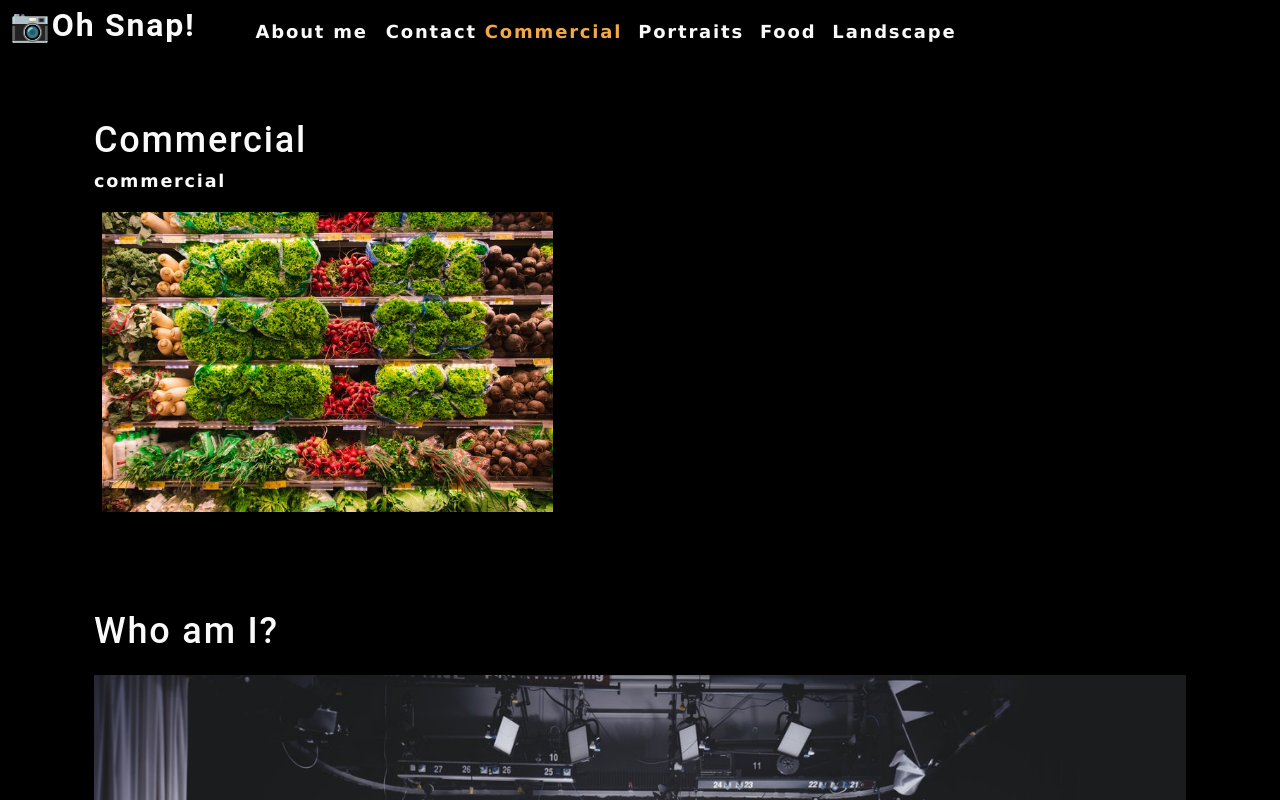
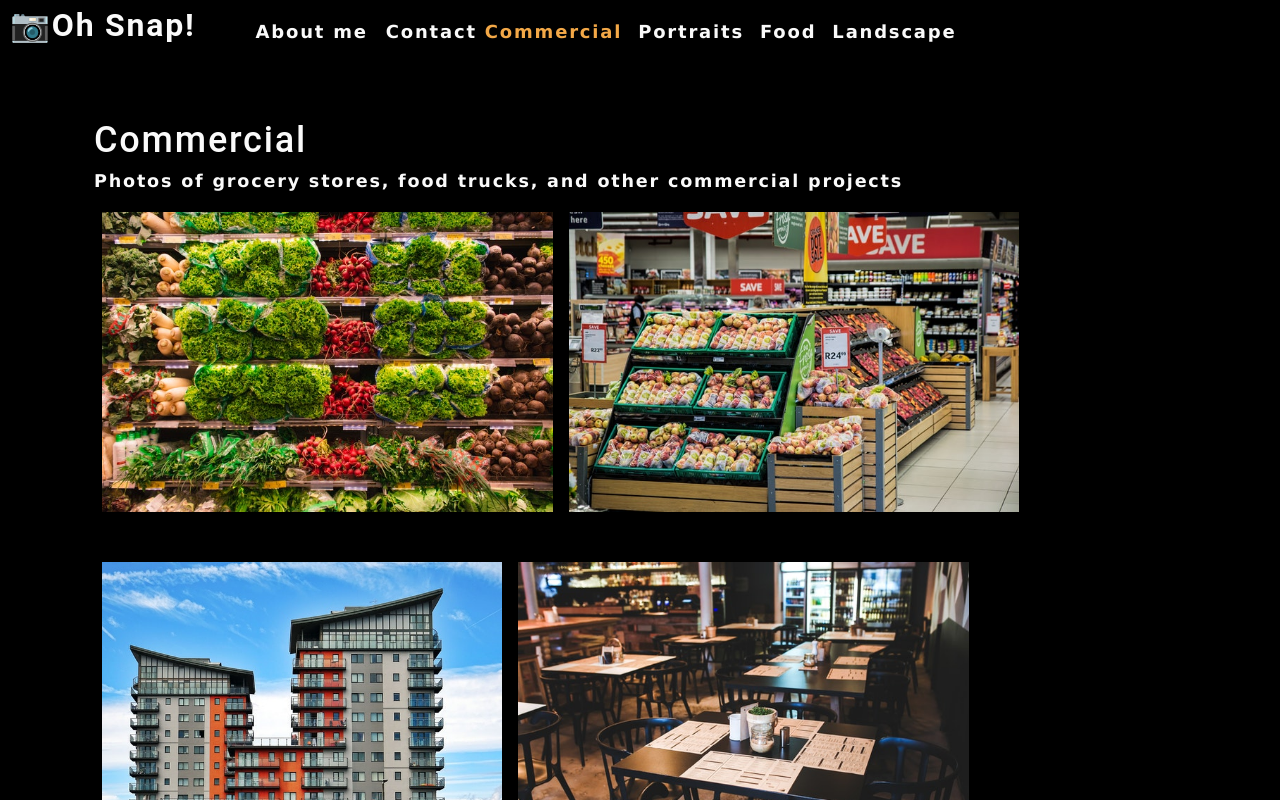
Before and after one commit to AlexJCturbo/photo-port, a React (Create React App) app: page / in a window 1280 px wide. Shown: the top 800 px of the page. Built offline with nearby package versions, Linux system fonts and the light colour scheme.

Commit message:
displaying gallery thumbnails

```diff
--- a/src/App.js
+++ b/src/App.js
@@ -25,6 +25,7 @@
 
   const [currentCategory, setCurrentCategory] = useState(categories[0]);
 
+  //We pass the current category, which is the category selected by the user, from the Gallery.
   return (
     <div>
       <Nav categories={categories}
@@ -32,7 +33,7 @@
         setCurrentCategory={setCurrentCategory}
       ></Nav>
       <main>
-        <Gallery></Gallery>
+        <Gallery currentCategory={currentCategory}></Gallery>
         <About></About>
       </main>
     </div>
--- /dev/null
+++ b/src/components/Gallery/PhotoList.js
@@ -0,0 +1,127 @@
+import React, { useState } from 'react'
+
+//import photo from '../../assets/small/commercial/0.jpg';
+
+const PhotoList = ({ category }) => {
+  const [photos] = useState([
+    {
+      name: 'Grocery aisle',
+      category: 'commercial',
+      description: 'Lorem ipsum dolor sit amet, consectetur adipiscing elit. Nunc ultricie',
+    },
+    {
+      name: 'Grocery booth',
+      category: 'commercial',
+      description: 'Lorem ipsum dolor sit amet, consectetur adipiscing elit. Nunc ultricie',
+    },
+    {
+      name: 'Building exterior',
+      category: 'commercial',
+      description: 'Lorem ipsum dolor sit amet, consectetur adipiscing elit. Nunc ultricie',
+    },
+    {
+      name: 'Restaurant table',
+      category: 'commercial',
+      description: 'Lorem ipsum dolor sit amet, consectetur adipiscing elit. Nunc ultricie',
+    },
+    {
+      name: 'Cafe interior',
+      category: 'commercial',
+      description: 'Lorem ipsum dolor sit amet, consectetur adipiscing elit. Nunc ultricie',
+    },
+    {
+      name: 'Cat green eyes',
+      category: 'portraits',
+      description: 'Lorem ipsum dolor sit amet, consectetur adipiscing elit. Nunc ultricie',
+    },
+    {
+      name: 'Green parrot',
+      category: 'portraits',
+      description: 'Lorem ipsum dolor sit amet, consectetur adipiscing elit. Nunc ultricie',
+    },
+    {
+      name: 'Yellow macaw',
+      category: 'portraits',
+      description: 'Lorem ipsum dolor sit amet, consectetur adipiscing elit. Nunc ultricie',
+    },
+    {
+      name: 'Pug smile',
+      category: 'portraits',
+      description: 'Lorem ipsum dolor sit amet, consectetur adipiscing elit. Nunc ultricie',
+    },
+    {
+      name: 'Pancakes',
+      category: 'food',
+      description: 'Lorem ipsum dolor sit amet, consectetur adipiscing elit. Nunc ultricie',
+    },
+    {
+      name: 'Burrito',
+      category: 'food',
+      description: 'Lorem ipsum dolor sit amet, consectetur adipiscing elit. Nunc ultricie',
+    },
+    {
+      name: 'Scallop pasta',
+      category: 'food',
+      description: 'Lorem ipsum dolor sit amet, consectetur adipiscing elit. Nunc ultricie',
+    },
+    {
+      name: 'Burger',
+      category: 'food',
+      description: 'Lorem ipsum dolor sit amet, consectetur adipiscing elit. Nunc ultricie',
+    },
+    {
+      name: 'Fruit bowl',
+      category: 'food',
+      description: 'Lorem ipsum dolor sit amet, consectetur adipiscing elit. Nunc ultricie',
+    },
+    {
+      name: 'Green river',
+      category: 'landscape',
+      description: 'Lorem ipsum dolor sit amet, consectetur adipiscing elit. Nunc ultricie',
+    },
+    {
+      name: 'Docks',
+      category: 'landscape',
+      description: 'Lorem ipsum dolor sit amet, consectetur adipiscing elit. Nunc ultricie',
+    },
+    {
+      name: 'Panoramic village by sea',
+      category: 'landscape',
+      description: 'Lorem ipsum dolor sit amet, consectetur adipiscing elit. Nunc ultricie',
+    },
+    {
+      name: 'Domestic landscape',
+      category: 'landscape',
+      description: 'Lorem ipsum dolor sit amet, consectetur adipiscing elit. Nunc ultricie',
+    },
+    {
+      name: 'Park bench',
+      category: 'landscape',
+      description: 'Lorem ipsum dolor sit amet, consectetur adipiscing elit. Nunc ultricie',
+    },
+  ]);
+
+  //We're going through each photo in the photos array, trying to find every photo that matches the category that was selected by the user. If a photo matches the condition, it is returned in an array and assigned to currentPhotos. Then we can map the currentPhotos array to render each photo that matches the category selected by the user.
+  //The last step we need to take is to pass the current category, which is the category selected by the user, from the Gallery component in App.js
+  const currentPhotos = photos.filter((photo) => photo.category === category);
+
+  return (
+    <div>
+      <div className='flex-row'>
+        {currentPhotos.map((image, i) => (
+          <img
+            src={require(`../../assets/small/${category}/${i}.jpg`)}
+            alt={image.name}
+            className="img-thumbnail mx-1"
+            key={image.name}
+          />
+        ))}
+      </div>
+    </div>
+  )
+}
+
+//The key attribute was assigned the image's name. This attribute value must be a unique string. The absence of this unique key value will cause an error message.
+//src was assigned the require expression. Though this isn't a common practice, it certainly has its use cases! We were also able to take advantage of the incremental naming of the images by using i.
+
+export default PhotoList;
--- a/src/components/Gallery/index.js
+++ b/src/components/Gallery/index.js
@@ -1,27 +1,25 @@
 //we import useState as a named import from react destructuring from imports
 import React from "react";
 import { capitalizeFirstLetter } from '../../utils/helpers';
-import photo from "../../assets/small/commercial/0.jpg";
+//import photo from "../../assets/small/commercial/0.jpg";
+import PhotoList from "./PhotoList";
 
-function Gallery(props) {
-  const currentCategory = {
-    name: "commercial",
-    description: "Photos of grocery stores, food trucks, and other commercial projects",
-  };
+function Gallery({ currentCategory }) {
+  const { name, description } = currentCategory;
+  // const currentCategory = {
+  //   name: [],
+  //   description: "Photos of grocery stores, food trucks, and other commercial projects",
+  // };
 
   return (
     <section>
-      <h1>{capitalizeFirstLetter(currentCategory.name)}</h1>
-      <p>{currentCategory.name}</p>
-      <div>
-        <img
-          src={photo}
-          alt='Commercial gallery items' className="img-thumbnail mx-1"
-        />
-      </div>
+      <h1 data-testid="h1tag">{capitalizeFirstLetter(name)}</h1>
+      <p>{description}</p>
+      <PhotoList category={currentCategory.name}></PhotoList>
     </section>
   )
 }
+//So how are we getting that category variable to work? First, we must use some prop drilling and pass down the currentCategory.name as a prop into the Photolist component from Gallery
 
 export default Gallery;
 
--- a/src/components/Nav/index.js
+++ b/src/components/Nav/index.js
@@ -11,6 +11,7 @@
     document.title = capitalizeFirstLetter(currentCategory.name);
   }, [currentCategory]);
   console.log(capitalizeFirstLetter(currentCategory.name));
+
   // const [categories] = useState([
   //   {
   //     name: 'Commercial',
```
Also changed, not shown: 1 other file (tests, documents, lock files or other folders).
